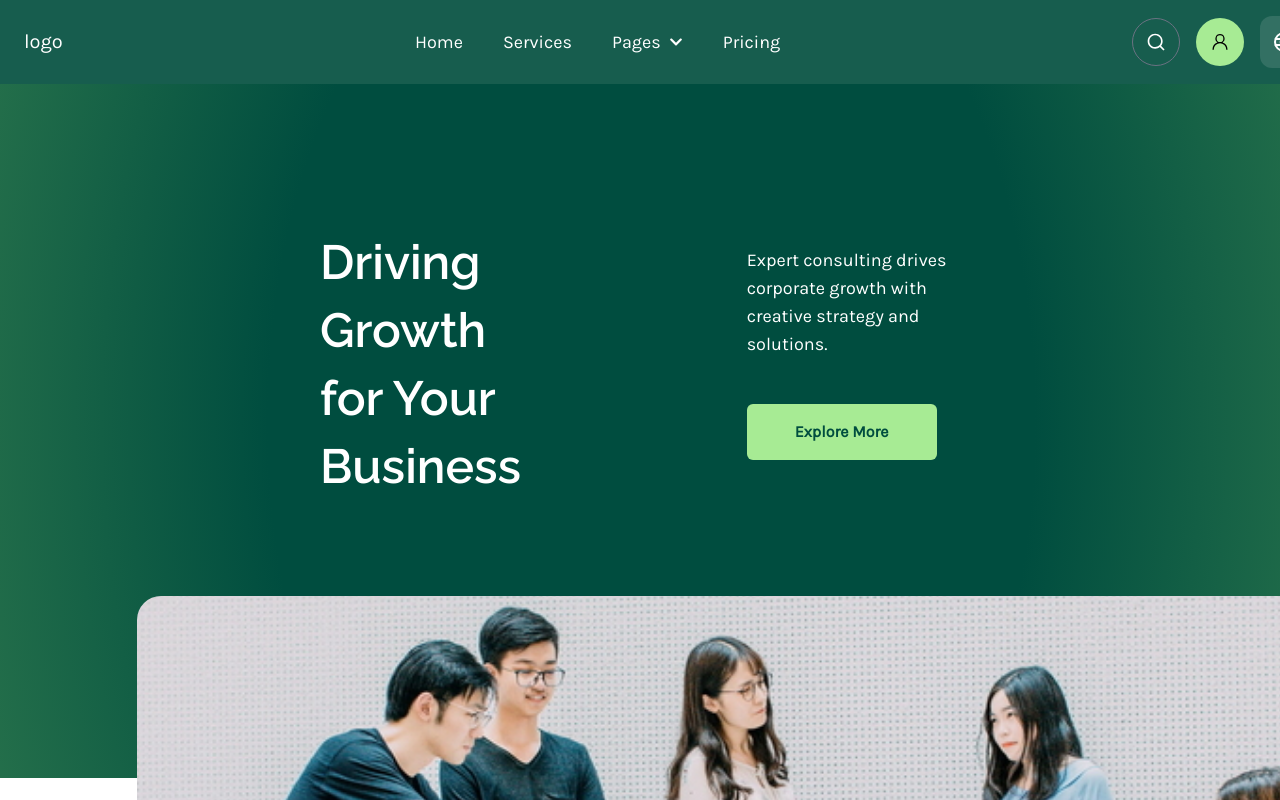
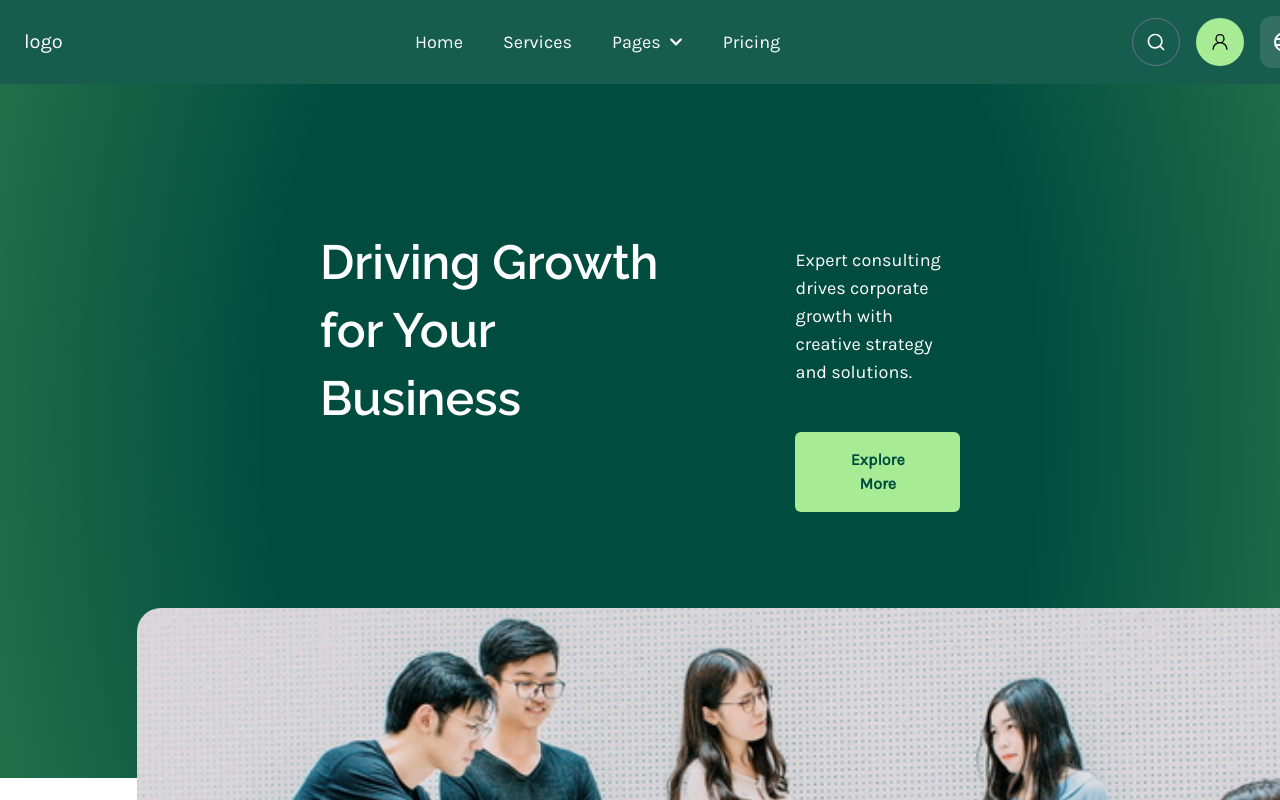
Before and after one commit to book-an-appoinment/client, a React (Vite) app: page / in a window 1280 px wide. Shown: the top 800 px of the page. Built offline with nearby package versions, Linux system fonts and the light colour scheme.

Commit message:
header issue fixed, professional issue fixed

```diff
--- a/src/components/Home/GetProfessional/GetProfessional.jsx
+++ b/src/components/Home/GetProfessional/GetProfessional.jsx
@@ -55,12 +55,12 @@ const GetProfessional = () => {
             <div className="bg-emerald-800 p-8 rounded-lg max-w-xl">
               <div className="relative">
                 {/* Vertical line */}
-                <div className="absolute left-5 top-5 h-[calc(100%-10rem)] w-[2px] border-l-2 border-dashed border-white !last:border-none" />
+                <div className="absolute left-5 top-5 h-[calc(100%-8rem)] w-[2px] border-l-2 border-dashed border-white !last:border-none" />
 
                 {/* Timeline items */}
                 <div className="">
                   <div className="flex gap-6">
-                    <div className="z-10 flex h-12 w-12 items-center justify-center rounded-full bg-white text-emerald-800 font-semibold">
+                    <div className="z-10 flex h-12 w-12 mt-3 items-center justify-center rounded-full bg-white text-emerald-800 font-semibold">
                       01
                     </div>
                     <div className="">
@@ -75,7 +75,7 @@ const GetProfessional = () => {
                   </div>
 
                   <div className="flex gap-6">
-                    <div className="relative z-10 flex h-12 w-12 items-center justify-center rounded-full bg-white text-emerald-800 font-semibold">
+                    <div className="relative z-10 flex h-12 w-12 mt-5 items-center justify-center rounded-full bg-white text-emerald-800 font-semibold">
                       02
                     </div>
                     <div className="pt-2">
@@ -90,7 +90,7 @@ const GetProfessional = () => {
                   </div>
 
                   <div className="flex gap-6">
-                    <div className="relative z-10 flex h-12 w-12 items-center justify-center rounded-full bg-emerald-200 text-emerald-800 font-semibold">
+                    <div className="relative z-10 flex h-12 w-12 mt-5 items-center justify-center rounded-full bg-emerald-200 text-emerald-800 font-semibold">
                       03
                     </div>
                     <div className="pt-2">
--- a/src/components/Home/Header/Header.jsx
+++ b/src/components/Home/Header/Header.jsx
@@ -15,10 +15,12 @@ const Header = ({
           "radial-gradient(55.97% 157.65% at 50.89% 48.56%, #004D3F 0%, #004D3F 53.5%, #26714B 100%)",
       }}
     >
-      <div className="grid lg:grid-cols-3 pt-36 w-[50%] mx-auto">
-        <h1 className="text-white font-semibold text-5xl/17">{heading}</h1>
-        <div></div>
-        <div>
+      <div className="flex pt-36 w-[50%] mx-auto">
+        <h1 className="text-white font-semibold text-5xl/17 pe-24">
+          {heading}
+        </h1>
+
+        <div className="w-1/2">
           <p className="text-white text-lg">{para}</p>
           <button className="bg-light-green px-12 py-4 font-bold text-primary-button-text mt-7 rounded-md">
             {buttonTitle}
--- a/src/components/Home/Header/StatsCard.jsx
+++ b/src/components/Home/Header/StatsCard.jsx
@@ -6,7 +6,7 @@ const StatsCard = ({ globalClients, teamMembers, businessExperience }) => {
   return (
     <div className="  bg-[#014e3f] text-white rounded-4xl shadow-lg flex items-center p-2">
       {/* Left side with image and text (rotated) */}
-      <div className="flex justify-center items-center gap-3 p-2 mr-3 -rotate-90 bg-white text-black rounded-3xl">
+      <div className="w-1/2 flex justify-center items-center gap-3 p-2 mr-3 -rotate-90 bg-white text-black rounded-3xl">
         <div className="flex">
           <img
             src={img1} // Replace with actual image source
--- a/src/components/Home/section3/Section3.jsx
+++ b/src/components/Home/section3/Section3.jsx
@@ -1,4 +1,3 @@
-import React from "react";
 import Card2 from "./components/Card2";
 
 function Section3() {
```
